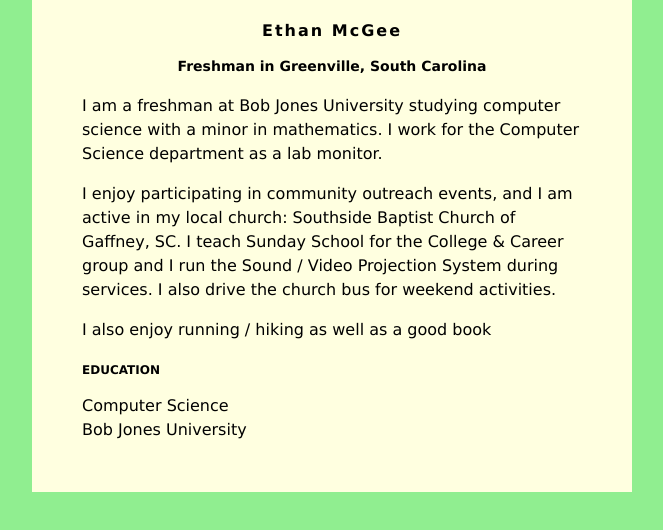
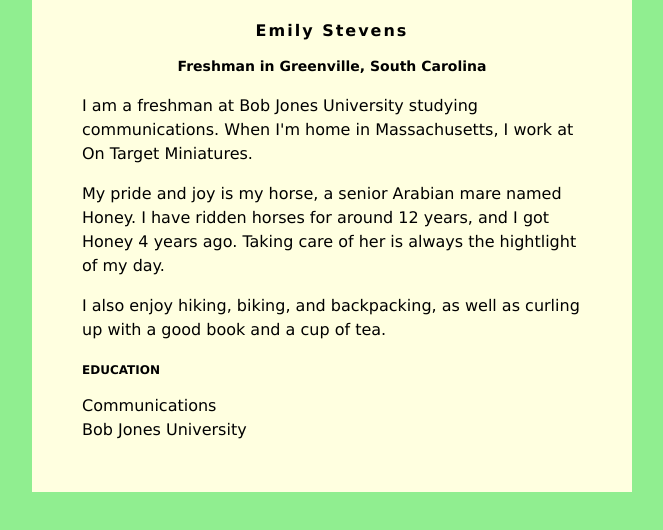
Before and after one commit to pirateswhodontdoanything/pirateswhodontdoanything.github.io, a plain HTML site: page index.html in a window 1280 px wide. Shown: the whole page, without its empty margins (308-971 px from the left). Drawn offline with Linux system fonts and the light colour scheme.

Commit message:
Update index.html

```diff
--- a/index.html
+++ b/index.html
@@ -30,19 +30,19 @@ h3 {
 </head>
 <body>
     <div id="content">
-        <h1>Ethan McGee</h1>
+        <h1>Emily Stevens</h1>
         <h2>Freshman in Greenville, South Carolina</h2>
 
-         <p>I am a freshman at Bob Jones University studying computer science with a minor in mathematics. I work for the Computer Science department as a lab monitor.</p>
+         <p>I am a freshman at Bob Jones University studying communications. When I'm home in Massachusetts, I work at On Target Miniatures.</p>
          <p>
-            I enjoy participating in community outreach events, and I am active in my local church: Southside Baptist Church of Gaffney, SC.  I teach Sunday School for the College &amp; Career group and I run the Sound / Video Projection System during services.  I also drive the church bus for weekend activities.
+            My pride and joy is my horse, a senior Arabian mare named Honey. I have ridden horses for around 12 years, and I got Honey 4 years ago. Taking care of her is always the hightlight of my day.
          </p>
          <p>
-            I also enjoy running / hiking as well as a good book
+            I also enjoy hiking, biking, and backpacking, as well as curling up with a good book and a cup of tea.
          </p>
 
         <h3>EDUCATION</h3>
-        Computer Science<br>
+        Communications<br>
         Bob Jones University
     </div>
 
```
